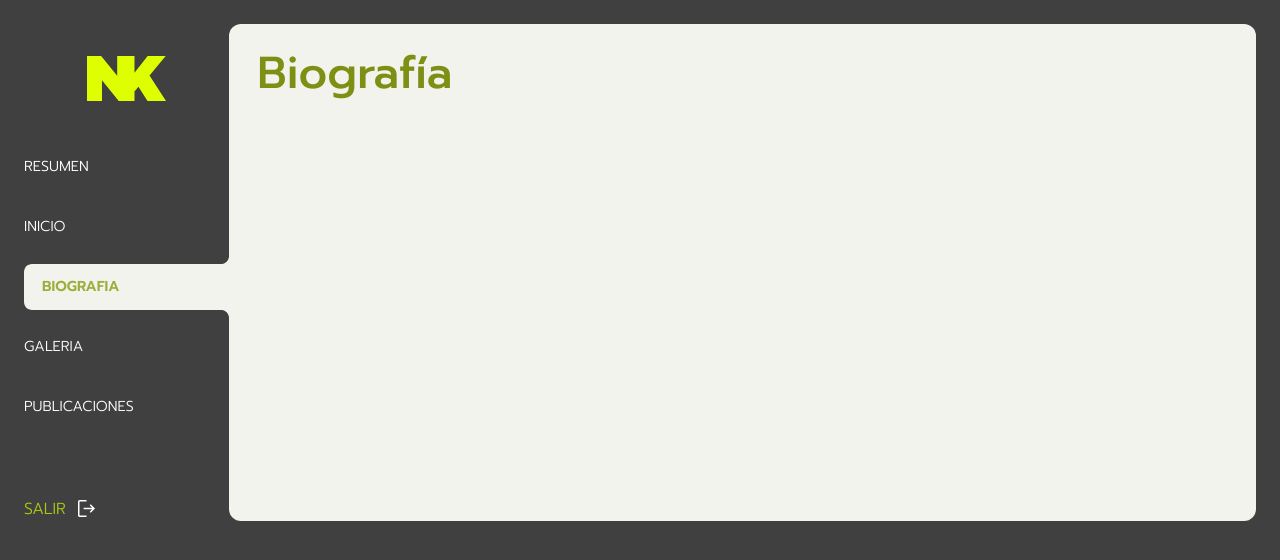
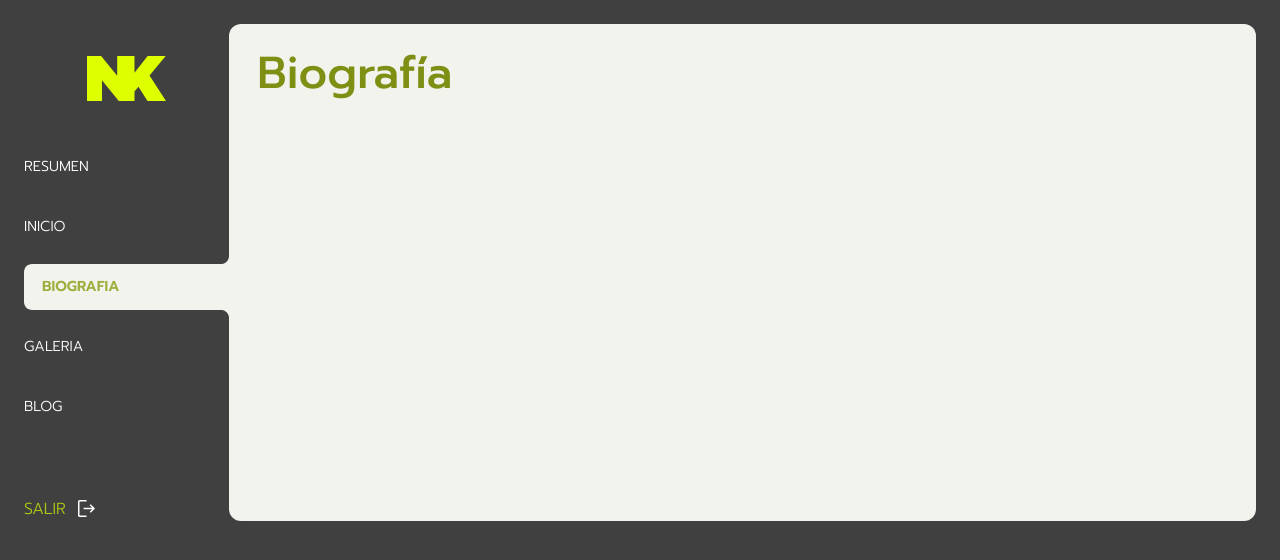
Before and after one commit to claudiosalazar/blog-fotografo, a Next.js app: page /panel-de-administracion/biografia in a window 1280 px wide. Shown: the top 560 px of the page. Built offline with nearby package versions, Linux system fonts and the light colour scheme.

Commit message:
Ajuste a link lista de publicaciones para blog

```diff
--- a/src/app/(sitio-publico)/publicaciones/[id]/[tituloPost]/page.tsx
+++ b/src/app/(sitio-publico)/blog/[id]/[tituloPost]/page.tsx
@@ -1,7 +1,7 @@
 "use client";
 
 import { useEffect, useState } from "react";
-import { useParams } from "next/navigation";
+import { useParams, useRouter } from "next/navigation";
 import Link from "next/link";
 
 interface PostData {
@@ -19,6 +19,7 @@ export default function PostDetalle() {
   const [nextPost, setNextPost] = useState<PostData | null>(null);
   const [error, setError] = useState<string | null>(null);
   const params = useParams();
+  const router = useRouter();
   const { id } = params;
 
   const BASE_URL = "http://localhost:3001";
@@ -90,12 +91,17 @@ export default function PostDetalle() {
   const prevPostImg = prevPost ? `${BASE_URL}${prevPost.imgPost || ""}` : "";
   const nextPostImg = nextPost ? `${BASE_URL}${nextPost.imgPost || ""}` : "";
 
+  const handleBackClick = (e: React.MouseEvent<HTMLAnchorElement, MouseEvent>) => {
+    e.preventDefault();
+    router.back();
+  };
+
   return (
     <>
       <section className="post-detalle w-4/5">
         <div className="grid grid-cols-1">
           <div className="post-header">
-            <Link href="/publicaciones" className="post-header-volver">
+            <Link href="#" className="post-header-volver" onClick={handleBackClick}>
               <div className="icono"></div>
             </Link>
             <div className="post-header-datos">
@@ -122,9 +128,9 @@ export default function PostDetalle() {
             <div className="flex justify-between">
               {prevPost ? (
                 <div className="post-anterior">
-                  <Link href={`/publicaciones/${prevPost.id}/${formatTitle( prevPost.tituloPost )}`} className="link" >
+                  <Link href={`/publicaciones/${prevPost.id}/${formatTitle(prevPost.tituloPost)}`} className="link">
                     <div className="flex flex-row">
-                    <img src={prevPostImg} />
+                      <img src={prevPostImg} />
                       <div className="info-post-siguiente">
                         <span className="ico-anterior mb-2"></span>
                         <span className="fecha-post-anterior">
@@ -140,7 +146,7 @@ export default function PostDetalle() {
               )}
               {nextPost ? (
                 <div className="post-siguiente">
-                  <Link href={`/publicaciones/${nextPost.id}/${formatTitle( nextPost.tituloPost )}`} className="link" >
+                  <Link href={`/publicaciones/${nextPost.id}/${formatTitle(nextPost.tituloPost)}`} className="link">
                     <div className="flex flex-row-reverse">
                       <img src={nextPostImg} />
                       <div className="info-post-siguiente">
--- a/src/app/(sitio-publico)/publicaciones/page.tsx
+++ b/src/app/(sitio-publico)/blog/page.tsx
@@ -69,7 +69,7 @@ const Publicaciones = () => {
     <>
       <section className="post-lista">
         <div className="grid grid-cols-1 gap-1">
-          <h1 className="text-center">Publicaciones</h1>
+          <h1 className="text-center">Blog</h1>
         </div>
         <div className="grid grid-cols-3 gap-5 mx-12 ">
 
@@ -80,8 +80,8 @@ const Publicaciones = () => {
             >
               <div className="post-lista-item">
                 <img src={getImageUrl(post.imgPost)} alt={post.alt || "Imagen de la publicación"} />
-                <Link href={`/publicaciones/${post.id}/${formatTitle(post.tituloPost)}`} className="link" >
-                  <span className="fecha-post-home">
+                <Link href={`/blog/${post.id}/${formatTitle(post.tituloPost)}`} className="link-blog" >
+                  <span className="fecha-post">
                     {formatDate(post.fecha)}
                   </span>
                   <h3>{post.tituloPost}</h3>
--- a/src/app/components/Header.tsx
+++ b/src/app/components/Header.tsx
@@ -9,7 +9,7 @@ export default function Header() {
     { href: "/", label: "Inicio" },
     { href: "/biografia/", label: "Biografia" },
     { href: "/galeria/", label: "Galeria" },
-    { href: "/publicaciones/", label: "Publicaciones" },
+    { href: "/blog/", label: "Blog" },
   ];
 
   const pathname = usePathname();
--- a/src/app/components/dashboard/formularios/resumen/nuevas-imagenes.tsx
+++ b/src/app/components/dashboard/formularios/resumen/nuevas-imagenes.tsx
@@ -172,7 +172,7 @@ const NuevasImagenes = () => {
           </div>
 
           <div className="flex justify-end botonera">
-            <Link href="/publicaciones" className="btn primario dashboard">
+            <Link href="/galeria" className="btn primario dashboard">
               Ver todas las imágenes
             </Link>
           </div>
--- a/src/app/components/dashboard/formularios/resumen/nuevas-publicaciones.tsx
+++ b/src/app/components/dashboard/formularios/resumen/nuevas-publicaciones.tsx
@@ -95,7 +95,7 @@ export default function NuevasPublicaciones() {
         </div>
 
         <div className="flex justify-end botonera">
-          <Link href="/panel-de-administracion/publicaciones" className="btn primario dashboard">
+          <Link href="/panel-de-administracion/blog" className="btn primario dashboard">
             Ver todas las publicaciones
           </Link>
         </div>
--- a/src/app/components/dashboard/menu.tsx
+++ b/src/app/components/dashboard/menu.tsx
@@ -18,7 +18,7 @@ function MenuDashboard() {
   const inicioRef = useRef<HTMLAnchorElement>(null);
   const biografiaRef = useRef<HTMLAnchorElement>(null);
   const galeriaRef = useRef<HTMLAnchorElement>(null);
-  const publicacionesRef = useRef<HTMLAnchorElement>(null);
+  const blogRef = useRef<HTMLAnchorElement>(null);
 
   useEffect(() => {
     const positions: { [key: string]: number } = {
@@ -26,7 +26,7 @@ function MenuDashboard() {
       "/panel-de-administracion/inicio": inicioRef.current?.offsetTop || 0,
       "/panel-de-administracion/biografia": biografiaRef.current?.offsetTop || 0,
       "/panel-de-administracion/galeria": galeriaRef.current?.offsetTop || 0,
-      "/panel-de-administracion/publicaciones": publicacionesRef.current?.offsetTop || 0,
+      "/panel-de-administracion/blog": blogRef.current?.offsetTop || 0,
     };
 
     const normalizedPath = normalizePath(pathname);
@@ -59,8 +59,8 @@ function MenuDashboard() {
         <Link ref={galeriaRef} className={normalizePath(pathname) === normalizePath("/panel-de-administracion/galeria") ? "active" : ""} href="/panel-de-administracion/galeria">
           Galeria
         </Link>
-        <Link ref={publicacionesRef} className={normalizePath(pathname) === normalizePath("/panel-de-administracion/publicaciones") ? "active" : ""} href="/panel-de-administracion/publicaciones">
-          Publicaciones
+        <Link ref={blogRef} className={normalizePath(pathname) === normalizePath("/panel-de-administracion/blog") ? "active" : ""} href="/panel-de-administracion/blog">
+          Blog
         </Link>
         <div className="bg-active" style={{ transform: `translateY(${activePosition}px)`, transition: "transform 0.3s ease" }}></div>
       </div>
--- a/src/app/components/inicio/ultimos-post.tsx
+++ b/src/app/components/inicio/ultimos-post.tsx
@@ -77,17 +77,17 @@ export default function UltimosPost() {
         {posts.map((post) => (
           <div key={post.id}>
             <div className="post-inicio shadow-md rounded-lg overflow-hidden">
-              <Link href={`/post/${post.id}/${formatTitle(post.tituloPost)}`}>
+              <Link href={`/blog/${post.id}/${formatTitle(post.tituloPost)}`} className="link-blog">
                 <img src={getImageUrl(post.imgPost)} alt={post.alt || "Imagen de la publicación"} className="w-full h-48 object-cover" />
-                <span className="block text-gray-500 text-sm mt-2">
+                <span className="fecha-post">
                   {formatDate(post.fecha)}
                 </span>
-                <h3 className="text-lg font-semibold mt-2">
+                <h3>
                   {post.tituloPost}
                 </h3>
                 <p className="text-gray-700 mt-2">{post.contenido}</p>
               </Link>
-              <Link href={`/publicaciones/${post.id}/${formatTitle(post.tituloPost)}`} className="link more">
+              <Link href={`/blog/${post.id}/${formatTitle(post.tituloPost)}`} className="link more">
                 <span className="d-block">Leer más</span>
                 <span className="d-block ico-more"></span>
               </Link>
@@ -97,7 +97,7 @@ export default function UltimosPost() {
       </div>
 
       <div className="w-full px-4 flex justify-center">
-        <Link href="/publicaciones" className="btn primario">
+        <Link href="/blog" className="btn primario">
           Ver mas
         </Link>
       </div>
--- a/src/app/scss/components/_text.scss
+++ b/src/app/scss/components/_text.scss
@@ -35,10 +35,12 @@ h2 {
 }
 
 h3 {
-  font-size: 1.4rem;
+  font-size: 1.2rem;
   font-weight: 200;
   color: $verde;
-  margin-bottom: 16px;
+  line-height: 1.3rem;
+  margin-top: 12px !important;
+  margin-bottom: 12px !important;
 }
 
 h4 {
@@ -59,13 +61,6 @@ p {
   }
 }
 
-.blog a {
-  color: #fff;
-  &:hover {
-    color: rgb(177, 86, 86);
-  }
-}
-
 .dashboard a {
   color: #000;
   &:hover {
--- a/src/app/scss/layout/_post.scss
+++ b/src/app/scss/layout/_post.scss
@@ -1,5 +1,71 @@
 @use "../variables" as *;
 @use "../mixins" as *;
+
+.fecha-post {
+  display: block;
+  font-size: 0.8rem;
+  color: $blanco-50 !important;
+  margin-bottom: 8px;
+}
+
+a.link-blog {
+  display: block;
+
+  &:hover {
+    h3 {
+      opacity: 1;
+    }
+
+    p {
+      color: $blanco;
+    }
+  }
+
+  h3 {
+    transition: all 0.3s ease;
+    opacity: 0.7;
+  }
+
+  p {
+    transition: all 0.3s ease;
+  }
+}
+
+.post-inicio {
+  margin-bottom: 36px;
+  &:last-child {
+    margin-bottom: 0;
+    @media (min-width: $md) {
+      margin-bottom: inherit;
+    }
+  }
+  @media (min-width: $md) {
+    margin-bottom: inherit;
+  }
+
+  img {
+    border-radius: 6px;
+    min-height: fit-content;
+    margin-bottom: 16px;
+    aspect-ratio: 16/8;
+    width: 100%;
+    height: auto;
+    object-fit: cover;
+  }
+
+  .fecha-post-home {
+    display: block;
+    font-size: .8rem;
+    color: $blanco !important;
+    margin-bottom: 8px;
+  }
+
+  p {
+    margin-right: 12px;
+    color: $gris-parrafo;
+    @include ellipsis();
+  }
+}
 
 .post-lista {
   h1 {
@@ -15,13 +81,6 @@
       object-fit: cover;
       aspect-ratio: 16/7;
       margin-bottom: 16px;
-    }
-
-    .fecha-post-item {
-      display: block;
-      font-size: 0.8rem;
-      color: $blanco !important;
-      margin-bottom: 8px;
     }
 
     p {
@@ -76,10 +135,6 @@
       @media (min-width: $md) {
         bottom: 24px;
         left: 36px;
-      }
-
-      small {
-        color: $blanco;
       }
 
       h2 {
@@ -220,39 +275,3 @@
     }
   }
 }
-
-.post-inicio {
-  margin-bottom: 36px;
-  &:last-child {
-    margin-bottom: 0;
-    @media (min-width: $md) {
-      margin-bottom: inherit;
-    }
-  }
-  @media (min-width: $md) {
-    margin-bottom: inherit;
-  }
-
-  img {
-    border-radius: 6px;
-    min-height: fit-content;
-    margin-bottom: 16px;
-    aspect-ratio: 16/8;
-    width: 100%;
-    height: auto;
-    object-fit: cover;
-  }
-
-  .fecha-post-home {
-    display: block;
-    font-size: .8rem;
-    color: $blanco !important;
-    margin-bottom: 8px;
-  }
-
-  p{
-    margin-right: 12px;
-    color: $gris-parrafo;
-    @include ellipsis();
-  }
-}
```
Also changed, not shown: src/app/(dashboard)/panel-de-administracion/blog/page.tsx (renamed from src/app/(dashboard)/panel-de-administracion/publicaciones/page.tsx).
